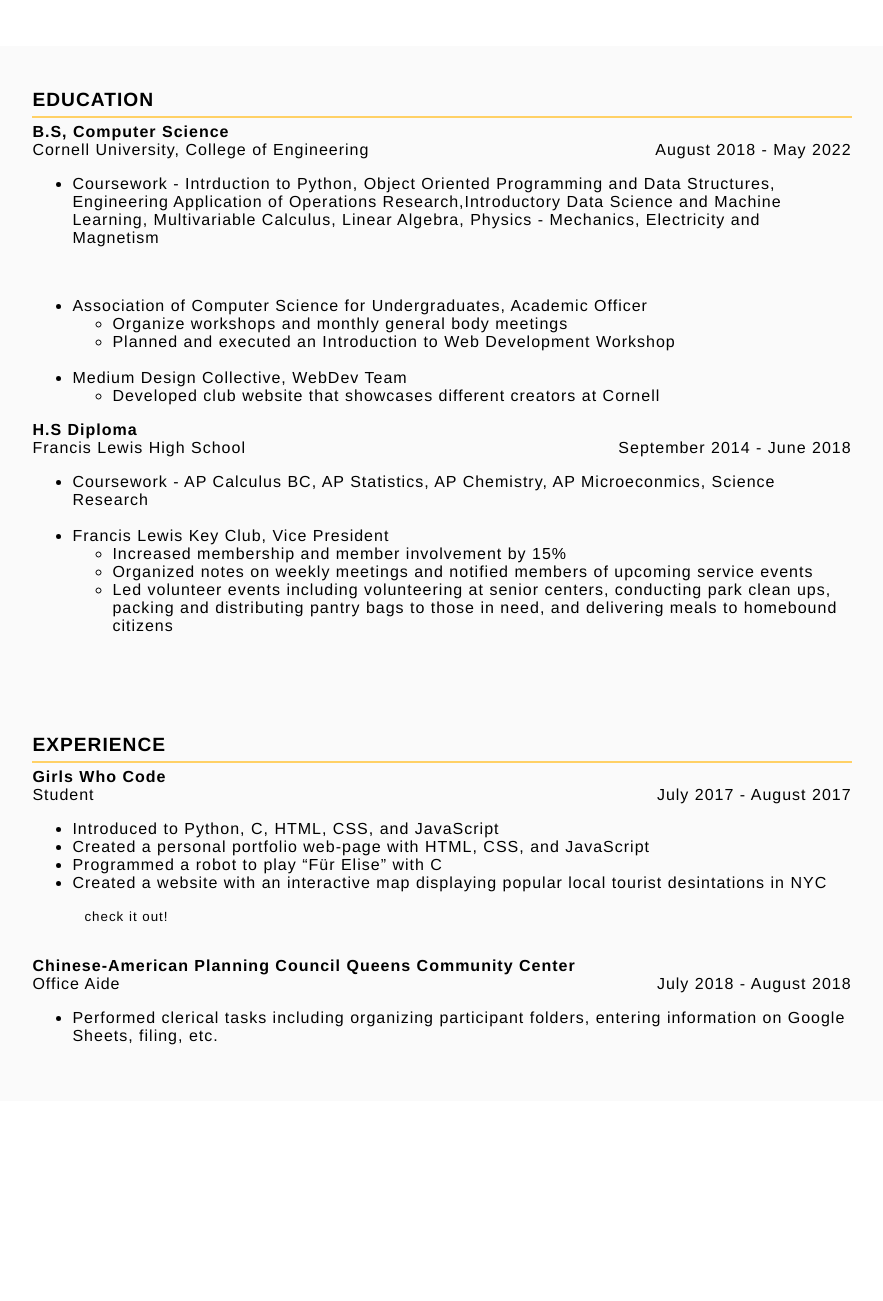
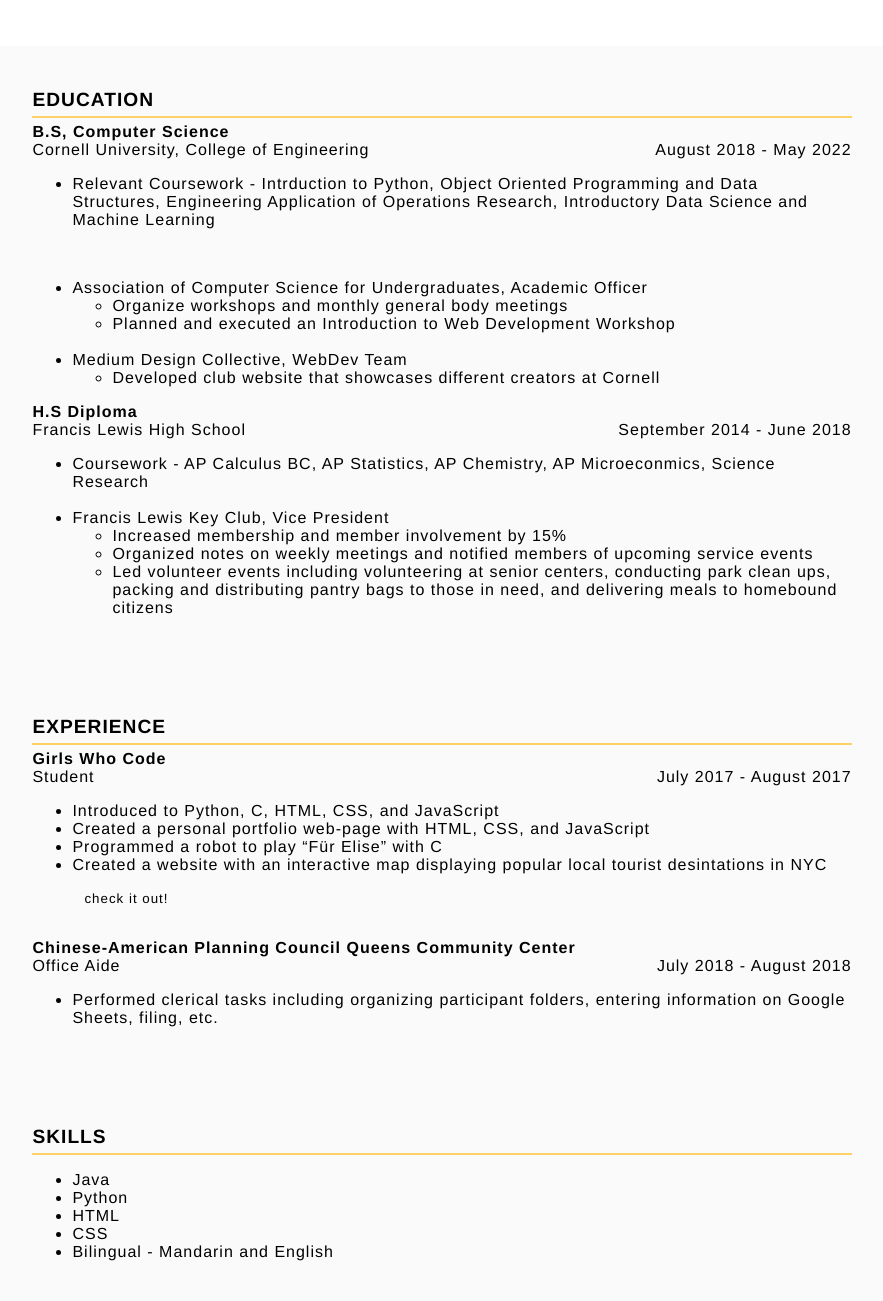
Before and after one commit to judyhuang8/judyhuang8, a plain HTML site: page resume.html in a window 1280 px wide. Shown: the part 114-1415 px from the top of the page, without its empty margins (198-1081 px from the left). Before the commit the page ends 1215 px from the top, so only its background shows below. Drawn offline with nearby package versions, Linux system fonts and the light colour scheme.

Commit message:
updated resume

```diff
--- a/resume.html
+++ b/resume.html
@@ -47,9 +47,8 @@
                     </div>
                     <div class = "resume-info">
                         <ul>
-                            <li>Coursework - Intrduction to Python, Object Oriented Programming and Data Structures,
-                            Engineering Application of Operations Research,Introductory Data Science and Machine Learning,
-                            Multivariable Calculus, Linear Algebra, Physics - Mechanics, Electricity and Magnetism</li>
+                            <li>Relevant Coursework - Intrduction to Python, Object Oriented Programming and Data Structures,
+                            Engineering Application of Operations Research, Introductory Data Science and Machine Learning</li>
                         </ul>
                         <br>
                             <ul>
@@ -135,6 +134,26 @@
                         </ul>
                     </div>
                 </div>
+
+                <div class = "resume_row">
+                    <h2>
+                        SKILLS
+                    </h2>
+                    <div class = "line"> </div>
+                    <div class="resume_info">
+                            <ul>
+                                <li> Java</li>
+                                <li> Python</li>
+                                <li> HTML</li>
+                                <li> CSS</li>
+                                <li>
+                                    Bilingual - Mandarin and English
+                                </li>
+                            </ul>
+                    </div>
+                </div>
+
+
             </div>
         </div>
     </body>
```
